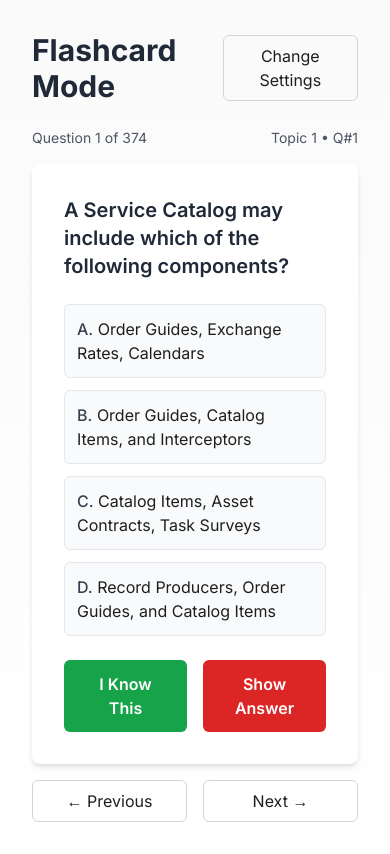
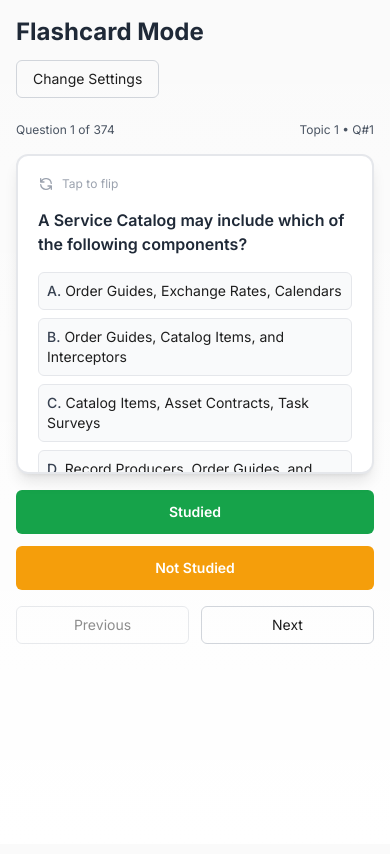
Before and after one commit to alicee-19/sn_csa_study, a Next.js app: page / in a window 390 px wide. Both pictures are taken after a click on the button "Start Studying". Built offline with nearby package versions, Linux system fonts and the light colour scheme.

Commit message:
update functions

```diff
--- a/app/components/Flashcard.tsx
+++ b/app/components/Flashcard.tsx
@@ -1,22 +1,59 @@
 'use client';
 
-import { useState } from 'react';
+import { useState, useEffect, useCallback, useRef } from 'react';
 import { Question, StudyProgress } from '../types';
 
 interface FlashcardProps {
   questions: Question[];
   progress: StudyProgress;
   onUpdateProgress: (questionId: number, isCorrect: boolean) => void;
+  onComplete: () => void;
 }
 
-export default function Flashcard({ questions, progress, onUpdateProgress }: FlashcardProps) {
+export default function Flashcard({ questions, progress, onUpdateProgress, onComplete }: FlashcardProps) {
   const [currentIndex, setCurrentIndex] = useState(0);
-  const [showAnswer, setShowAnswer] = useState(false);
+  const [isFlipped, setIsFlipped] = useState(false);
+  const [isTransitioning, setIsTransitioning] = useState(false);
+  const [completed, setCompleted] = useState(false);
+  const pendingAction = useRef<(() => void) | null>(null);
+
+  // After flip-back animation completes, run pending action
+  useEffect(() => {
+    if (!isFlipped && pendingAction.current) {
+      const timer = setTimeout(() => {
+        pendingAction.current?.();
+        pendingAction.current = null;
+        setIsTransitioning(false);
+      }, 350); // wait for flip animation
+      return () => clearTimeout(timer);
+    }
+  }, [isFlipped]);
 
   if (questions.length === 0) {
     return (
-      <div className="bg-white rounded-lg shadow-md p-8 text-center">
+      <div className="bg-white rounded-lg shadow-md p-6 sm:p-8 text-center">
         <p className="text-gray-600">No questions available for the selected filter.</p>
+      </div>
+    );
+  }
+
+  if (completed) {
+    const studiedCount = questions.filter(q => {
+      const p = progress[q.id];
+      return p && p.attempts > 0;
+    }).length;
+
+    return (
+      <div className="bg-white rounded-lg shadow-md p-6 sm:p-8 text-center">
+        <h2 className="text-2xl sm:text-3xl font-bold text-gray-800 mb-4">Flashcards Complete!</h2>
+        <p className="text-lg text-gray-600 mb-6">You reviewed all {questions.length} questions.</p>
+        <p className="text-gray-500 mb-8">{studiedCount} marked as studied</p>
+        <button
+          onClick={onComplete}
+          className="w-full bg-blue-600 text-white py-3 px-6 rounded-md font-semibold hover:bg-blue-700 transition-colors"
+        >
+          Back to Settings
+        </button>
       </div>
     );
   }
@@ -25,25 +62,66 @@ export default function Flashcard({ questions, progress, onUpdateProgress }: Fla
   const correctAnswers = current.correctAnswer.split('');
   const correctOptions = current.options.filter(opt => correctAnswers.includes(opt.letter));
   const isMultiAnswer = correctAnswers.length > 1;
+  const isLastQuestion = currentIndex === questions.length - 1;
+
+  const handleFlip = () => {
+    if (isTransitioning) return;
+    setIsFlipped(prev => !prev);
+  };
+
+  const advanceOrComplete = () => {
+    if (isLastQuestion) {
+      setCompleted(true);
+    } else {
+      setCurrentIndex(prev => prev + 1);
+    }
+  };
+
+  const flipThenAdvance = (action: () => void) => {
+    if (isFlipped) {
+      setIsTransitioning(true);
+      pendingAction.current = () => {
+        action();
+        advanceOrComplete();
+      };
+      setIsFlipped(false);
+    } else {
+      action();
+      advanceOrComplete();
+    }
+  };
 
   const handleNext = () => {
-    setShowAnswer(false);
-    setCurrentIndex((prev) => (prev + 1) % questions.length);
+    if (isTransitioning) return;
+    if (isFlipped) {
+      setIsTransitioning(true);
+      pendingAction.current = () => advanceOrComplete();
+      setIsFlipped(false);
+    } else {
+      advanceOrComplete();
+    }
   };
 
   const handlePrevious = () => {
-    setShowAnswer(false);
-    setCurrentIndex((prev) => (prev - 1 + questions.length) % questions.length);
+    if (isTransitioning) return;
+    if (currentIndex === 0) return;
+    if (isFlipped) {
+      setIsTransitioning(true);
+      pendingAction.current = () => setCurrentIndex(prev => prev - 1);
+      setIsFlipped(false);
+    } else {
+      setCurrentIndex(prev => prev - 1);
+    }
   };
 
-  const handleKnow = () => {
-    onUpdateProgress(current.id, true);
-    handleNext();
+  const handleStudied = () => {
+    if (isTransitioning) return;
+    flipThenAdvance(() => onUpdateProgress(current.id, true));
   };
 
-  const handleDontKnow = () => {
-    onUpdateProgress(current.id, false);
-    setShowAnswer(true);
+  const handleNotStudied = () => {
+    if (isTransitioning) return;
+    flipThenAdvance(() => onUpdateProgress(current.id, false));
   };
 
   const progressInfo = progress[current.id];
@@ -51,95 +129,110 @@ export default function Flashcard({ questions, progress, onUpdateProgress }: Fla
 
   return (
     <div className="space-y-4">
-      <div className="flex justify-between items-center text-sm text-gray-600">
+      <div className="flex justify-between items-center text-xs sm:text-sm text-gray-600">
         <span>Question {currentIndex + 1} of {questions.length}</span>
         <span>Topic {current.topic} • Q#{current.questionNumber}</span>
       </div>
 
-      <div className="bg-white rounded-lg shadow-md p-8">
-        <div className="mb-6">
-          <h2 className="text-xl font-semibold text-gray-800 mb-4">{current.question}</h2>
-
-          {!showAnswer && (
-            <div className="space-y-3 mt-6">
+      {/* Flip Card */}
+      <div className="flashcard-container cursor-pointer" onClick={handleFlip}>
+        <div className={`flashcard-inner ${isFlipped ? 'flipped' : ''}`}>
+          {/* Front - Question */}
+          <div className="flashcard-front bg-white shadow-lg border-2 border-gray-200 p-5 sm:p-8">
+            <div className="flex items-center gap-2 text-xs text-gray-400 mb-4">
+              <svg xmlns="http://www.w3.org/2000/svg" className="h-4 w-4" fill="none" viewBox="0 0 24 24" stroke="currentColor">
+                <path strokeLinecap="round" strokeLinejoin="round" strokeWidth={2} d="M4 4v5h.582m15.356 2A8.001 8.001 0 004.582 9m0 0H9m11 11v-5h-.581m0 0a8.003 8.003 0 01-15.357-2m15.357 2H15" />
+              </svg>
+              <span>Tap to flip</span>
+            </div>
+            <h2 className="text-base sm:text-xl font-semibold text-gray-800 mb-4">{current.question}</h2>
+            {isMultiAnswer && (
+              <p className="text-xs sm:text-sm text-blue-600 mb-3">({correctAnswers.length} correct answers)</p>
+            )}
+            <div className="space-y-2 sm:space-y-3 mt-4">
               {current.options.map((option) => (
                 <div
                   key={option.letter}
-                  className="p-3 border border-gray-200 rounded-md bg-gray-50"
+                  className="p-2 sm:p-3 border border-gray-200 rounded-md bg-gray-50 text-sm sm:text-base"
                 >
                   <span className="font-medium text-gray-700">{option.letter}.</span> {option.text}
                 </div>
               ))}
             </div>
-          )}
+          </div>
 
-          {showAnswer && (
-            <div className="mt-6 p-4 bg-green-50 border-2 border-green-500 rounded-md">
-              <p className="font-semibold text-green-800 mb-2">
-                Correct Answer{isMultiAnswer ? 's' : ''}: {current.correctAnswer}
-                {isMultiAnswer && <span className="text-sm font-normal ml-2">(Choose {correctAnswers.length})</span>}
+          {/* Back - Answer */}
+          <div className="flashcard-back bg-gradient-to-br from-green-50 to-emerald-50 shadow-lg border-2 border-green-300 p-5 sm:p-8">
+            <div className="flex items-center gap-2 text-xs text-gray-400 mb-4">
+              <svg xmlns="http://www.w3.org/2000/svg" className="h-4 w-4" fill="none" viewBox="0 0 24 24" stroke="currentColor">
+                <path strokeLinecap="round" strokeLinejoin="round" strokeWidth={2} d="M4 4v5h.582m15.356 2A8.001 8.001 0 004.582 9m0 0H9m11 11v-5h-.581m0 0a8.003 8.003 0 01-15.357-2m15.357 2H15" />
+              </svg>
+              <span>Tap to flip back</span>
+            </div>
+            <div className="mb-6">
+              <p className="text-sm sm:text-base font-semibold text-green-800 mb-1">
+                Correct Answer{isMultiAnswer ? 's' : ''}:
               </p>
-              <div className="space-y-2">
+              <div className="space-y-2 mt-3">
                 {correctOptions.map(opt => (
-                  <div key={opt.letter} className="text-gray-700">
-                    <span className="font-semibold">{opt.letter}.</span> {opt.text}
+                  <div key={opt.letter} className="p-2 sm:p-3 bg-green-100 border border-green-300 rounded-md text-sm sm:text-base">
+                    <span className="font-bold text-green-800">{opt.letter}.</span>{' '}
+                    <span className="text-green-900">{opt.text}</span>
                   </div>
                 ))}
               </div>
             </div>
-          )}
+            <div className="mt-4 pt-4 border-t border-green-200">
+              <p className="text-xs sm:text-sm text-gray-500 mb-2">Original question:</p>
+              <p className="text-sm sm:text-base text-gray-700 italic">{current.question}</p>
+            </div>
+          </div>
+        </div>
       </div>
 
+      {/* Progress info */}
       {progressInfo && (
-          <div className="mb-4 p-3 bg-gray-50 rounded-md text-sm">
-            <div className="flex justify-between text-gray-600">
+        <div className="p-3 bg-gray-50 rounded-md text-xs sm:text-sm">
+          <div className="flex flex-wrap justify-between gap-2 text-gray-600">
             <span>Attempts: {progressInfo.attempts}</span>
             <span>Correct: {progressInfo.correct}</span>
             <span>Accuracy: {accuracy}%</span>
-              {progressInfo.mastered && <span className="text-green-600 font-semibold">✓ Mastered</span>}
+            {progressInfo.mastered && <span className="text-green-600 font-semibold">Mastered</span>}
           </div>
         </div>
       )}
 
-        <div className="flex gap-4">
-          {!showAnswer ? (
-            <>
+      {/* Action buttons - Studied / Not Studied */}
+      <div className="flex flex-col sm:flex-row gap-3">
         <button
-                onClick={handleKnow}
-                className="flex-1 bg-green-600 text-white py-3 px-6 rounded-md font-semibold hover:bg-green-700 transition-colors"
+          onClick={handleStudied}
+          className="flex-1 bg-green-600 text-white py-3 px-6 rounded-md font-semibold hover:bg-green-700 active:bg-green-800 transition-colors text-sm sm:text-base"
         >
-                I Know This
+          Studied
         </button>
         <button
-                onClick={handleDontKnow}
-                className="flex-1 bg-red-600 text-white py-3 px-6 rounded-md font-semibold hover:bg-red-700 transition-colors"
+          onClick={handleNotStudied}
+          className="flex-1 bg-amber-500 text-white py-3 px-6 rounded-md font-semibold hover:bg-amber-600 active:bg-amber-700 transition-colors text-sm sm:text-base"
         >
-                Show Answer
+          Not Studied
         </button>
-            </>
-          ) : (
-            <button
-              onClick={handleNext}
-              className="flex-1 bg-blue-600 text-white py-3 px-6 rounded-md font-semibold hover:bg-blue-700 transition-colors"
-            >
-              Next Question
-            </button>
-          )}
-        </div>
       </div>
 
-      <div className="flex gap-4">
+      {/* Navigation */}
+      <div className="flex gap-3">
         <button
           onClick={handlePrevious}
-          className="flex-1 py-2 px-4 border border-gray-300 rounded-md hover:bg-gray-50 transition-colors"
+          disabled={currentIndex === 0 || isTransitioning}
+          className="flex-1 py-2 px-4 border border-gray-300 rounded-md hover:bg-gray-50 active:bg-gray-100 transition-colors text-sm sm:text-base disabled:opacity-50 disabled:cursor-not-allowed"
         >
-          ← Previous
+          Previous
         </button>
         <button
           onClick={handleNext}
-          className="flex-1 py-2 px-4 border border-gray-300 rounded-md hover:bg-gray-50 transition-colors"
+          disabled={isTransitioning}
+          className="flex-1 py-2 px-4 border border-gray-300 rounded-md hover:bg-gray-50 active:bg-gray-100 transition-colors text-sm sm:text-base disabled:opacity-50 disabled:cursor-not-allowed"
         >
-          Next →
+          {isLastQuestion ? 'Finish' : 'Next'}
         </button>
       </div>
     </div>
--- a/app/globals.css
+++ b/app/globals.css
@@ -17,3 +17,34 @@ body {
     )
     rgb(var(--background-start-rgb));
 }
+
+/* Flashcard flip animation */
+.flashcard-container {
+  perspective: 1200px;
+}
+
+.flashcard-inner {
+  position: relative;
+  width: 100%;
+  min-height: 320px;
+  transition: transform 0.6s cubic-bezier(0.4, 0, 0.2, 1);
+  transform-style: preserve-3d;
+}
+
+.flashcard-inner.flipped {
+  transform: rotateY(180deg);
+}
+
+.flashcard-front,
+.flashcard-back {
+  position: absolute;
+  inset: 0;
+  backface-visibility: hidden;
+  -webkit-backface-visibility: hidden;
+  border-radius: 0.75rem;
+  overflow-y: auto;
+}
+
+.flashcard-back {
+  transform: rotateY(180deg);
+}
--- a/app/page.tsx
+++ b/app/page.tsx
@@ -11,6 +11,7 @@ export default function Home() {
   const [mode, setMode] = useState<StudyMode>('flashcard');
   const [filter, setFilter] = useState<QuestionFilter>('all');
   const [randomCount, setRandomCount] = useState<number>(10);
+  const [shuffleEnabled, setShuffleEnabled] = useState(false);
   const [progress, setProgress] = useState<StudyProgress>({});
   const [filteredQuestions, setFilteredQuestions] = useState<Question[]>([]);
   const [showSettings, setShowSettings] = useState(true);
@@ -50,6 +51,20 @@ export default function Home() {
     });
   };
 
+  const resetProgress = () => {
+    setProgress({});
+    localStorage.removeItem('csa-progress');
+  };
+
+  const shuffleArray = <T,>(arr: T[]): T[] => {
+    const shuffled = [...arr];
+    for (let i = shuffled.length - 1; i > 0; i--) {
+      const j = Math.floor(Math.random() * (i + 1));
+      [shuffled[i], shuffled[j]] = [shuffled[j], shuffled[i]];
+    }
+    return shuffled;
+  };
+
   const getFilteredQuestions = (): Question[] => {
     let filtered = [...questions];
 
@@ -59,8 +74,12 @@ export default function Home() {
         return p && p.attempts > 0 && (p.correct / p.attempts) < 0.5;
       });
     } else if (filter === 'random') {
-      const shuffled = [...filtered].sort(() => Math.random() - 0.5);
-      filtered = shuffled.slice(0, Math.min(randomCount, shuffled.length));
+      filtered = shuffleArray(filtered).slice(0, Math.min(randomCount, filtered.length));
+      return filtered; // already shuffled
+    }
+
+    if (shuffleEnabled) {
+      filtered = shuffleArray(filtered);
     }
 
     return filtered;
@@ -78,20 +97,20 @@ export default function Home() {
 
   if (showSettings) {
     return (
-      <main className="min-h-screen p-8">
+      <main className="min-h-screen p-4 sm:p-8">
         <div className="max-w-2xl mx-auto">
-          <h1 className="text-4xl font-bold mb-2 text-gray-800">ServiceNow CSA Study App</h1>
-          <p className="text-gray-600 mb-8">Prepare for your Certified System Administrator exam</p>
+          <h1 className="text-2xl sm:text-4xl font-bold mb-2 text-gray-800">ServiceNow CSA Study App</h1>
+          <p className="text-sm sm:text-base text-gray-600 mb-6 sm:mb-8">Prepare for your Certified System Administrator exam</p>
 
-          <div className="bg-white rounded-lg shadow-md p-6 mb-6">
-            <h2 className="text-2xl font-semibold mb-4 text-gray-700">Study Settings</h2>
+          <div className="bg-white rounded-lg shadow-md p-4 sm:p-6 mb-6">
+            <h2 className="text-xl sm:text-2xl font-semibold mb-4 text-gray-700">Study Settings</h2>
 
             <div className="mb-6">
               <label className="block text-sm font-medium text-gray-700 mb-2">Study Mode</label>
-              <div className="flex gap-4">
+              <div className="flex flex-col sm:flex-row gap-3 sm:gap-4">
                 <button
                   onClick={() => setMode('flashcard')}
-                  className={`flex-1 py-3 px-4 rounded-md border-2 transition-colors ${
+                  className={`flex-1 py-3 px-4 rounded-md border-2 transition-colors text-sm sm:text-base ${
                     mode === 'flashcard'
                       ? 'border-blue-500 bg-blue-50 text-blue-700'
                       : 'border-gray-300 text-gray-700 hover:border-gray-400'
@@ -101,7 +120,7 @@ export default function Home() {
                 </button>
                 <button
                   onClick={() => setMode('quiz')}
-                  className={`flex-1 py-3 px-4 rounded-md border-2 transition-colors ${
+                  className={`flex-1 py-3 px-4 rounded-md border-2 transition-colors text-sm sm:text-base ${
                     mode === 'quiz'
                       ? 'border-blue-500 bg-blue-50 text-blue-700'
                       : 'border-gray-300 text-gray-700 hover:border-gray-400'
@@ -117,7 +136,7 @@ export default function Home() {
               <div className="space-y-2">
                 <button
                   onClick={() => setFilter('all')}
-                  className={`w-full py-3 px-4 rounded-md border-2 text-left transition-colors ${
+                  className={`w-full py-3 px-4 rounded-md border-2 text-left transition-colors text-sm sm:text-base ${
                     filter === 'all'
                       ? 'border-blue-500 bg-blue-50 text-blue-700'
                       : 'border-gray-300 text-gray-700 hover:border-gray-400'
@@ -127,7 +146,7 @@ export default function Home() {
                 </button>
                 <button
                   onClick={() => setFilter('failed')}
-                  className={`w-full py-3 px-4 rounded-md border-2 text-left transition-colors ${
+                  className={`w-full py-3 px-4 rounded-md border-2 text-left transition-colors text-sm sm:text-base ${
                     filter === 'failed'
                       ? 'border-blue-500 bg-blue-50 text-blue-700'
                       : 'border-gray-300 text-gray-700 hover:border-gray-400'
@@ -137,7 +156,7 @@ export default function Home() {
                 </button>
                 <button
                   onClick={() => setFilter('random')}
-                  className={`w-full py-3 px-4 rounded-md border-2 text-left transition-colors ${
+                  className={`w-full py-3 px-4 rounded-md border-2 text-left transition-colors text-sm sm:text-base ${
                     filter === 'random'
                       ? 'border-blue-500 bg-blue-50 text-blue-700'
                       : 'border-gray-300 text-gray-700 hover:border-gray-400'
@@ -154,37 +173,51 @@ export default function Home() {
                       max={questions.length}
                       value={randomCount}
                       onChange={(e) => setRandomCount(parseInt(e.target.value) || 10)}
-                      className="w-32 px-3 py-2 border border-gray-300 rounded-md"
+                      className="w-32 px-3 py-2 border border-gray-300 rounded-md text-sm"
                     />
                   </div>
                 )}
               </div>
             </div>
 
+            {/* Shuffle toggle */}
+            <div className="mb-6">
+              <label
+                className="flex items-center gap-3 cursor-pointer select-none"
+                onClick={() => setShuffleEnabled(prev => !prev)}
+              >
+                <div className={`relative w-11 h-6 rounded-full transition-colors ${shuffleEnabled ? 'bg-blue-600' : 'bg-gray-300'}`}>
+                  <div className={`absolute top-0.5 left-0.5 w-5 h-5 bg-white rounded-full shadow transition-transform ${shuffleEnabled ? 'translate-x-5' : ''}`} />
+                </div>
+                <span className="text-sm font-medium text-gray-700">Shuffle questions</span>
+              </label>
+              <p className="text-xs text-gray-500 mt-1 ml-14">Randomize the order of questions each session</p>
+            </div>
+
             <button
               onClick={startStudy}
-              className="w-full bg-blue-600 text-white py-3 px-6 rounded-md font-semibold hover:bg-blue-700 transition-colors"
+              className="w-full bg-blue-600 text-white py-3 px-6 rounded-md font-semibold hover:bg-blue-700 active:bg-blue-800 transition-colors text-sm sm:text-base"
             >
               Start Studying
             </button>
           </div>
 
-          <Progress progress={progress} questions={questions} />
+          <Progress progress={progress} questions={questions} onResetProgress={resetProgress} />
         </div>
       </main>
     );
   }
 
   return (
-    <main className="min-h-screen p-8">
+    <main className="min-h-screen p-4 sm:p-8">
       <div className="max-w-4xl mx-auto">
-        <div className="flex justify-between items-center mb-6">
-          <h1 className="text-3xl font-bold text-gray-800">
+        <div className="flex flex-col sm:flex-row sm:justify-between sm:items-center gap-3 mb-6">
+          <h1 className="text-2xl sm:text-3xl font-bold text-gray-800">
             {mode === 'flashcard' ? 'Flashcard Mode' : 'Quiz Mode'}
           </h1>
           <button
             onClick={resetSettings}
-            className="px-4 py-2 border border-gray-300 rounded-md hover:bg-gray-50 transition-colors"
+            className="px-4 py-2 border border-gray-300 rounded-md hover:bg-gray-50 active:bg-gray-100 transition-colors text-sm sm:text-base self-start sm:self-auto"
           >
             Change Settings
           </button>
@@ -195,12 +228,14 @@ export default function Home() {
             questions={filteredQuestions}
             progress={progress}
             onUpdateProgress={updateProgress}
+            onComplete={resetSettings}
           />
         ) : (
           <Quiz
             questions={filteredQuestions}
             progress={progress}
             onUpdateProgress={updateProgress}
+            onComplete={resetSettings}
           />
         )}
       </div>
```
Also changed, not shown: app/components/Progress.tsx (+52 -17 lines), app/components/Quiz.tsx (+55 -46 lines), app/layout.tsx (+7 -1 lines), vercel.json (deleted). Lines whose indentation alone changed are shown as unchanged.
